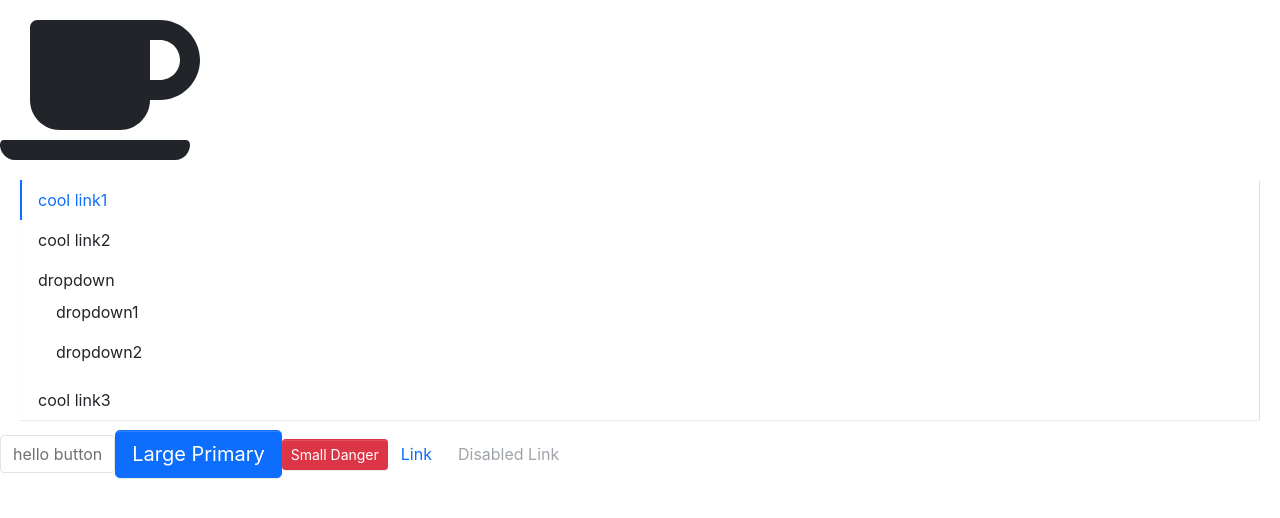
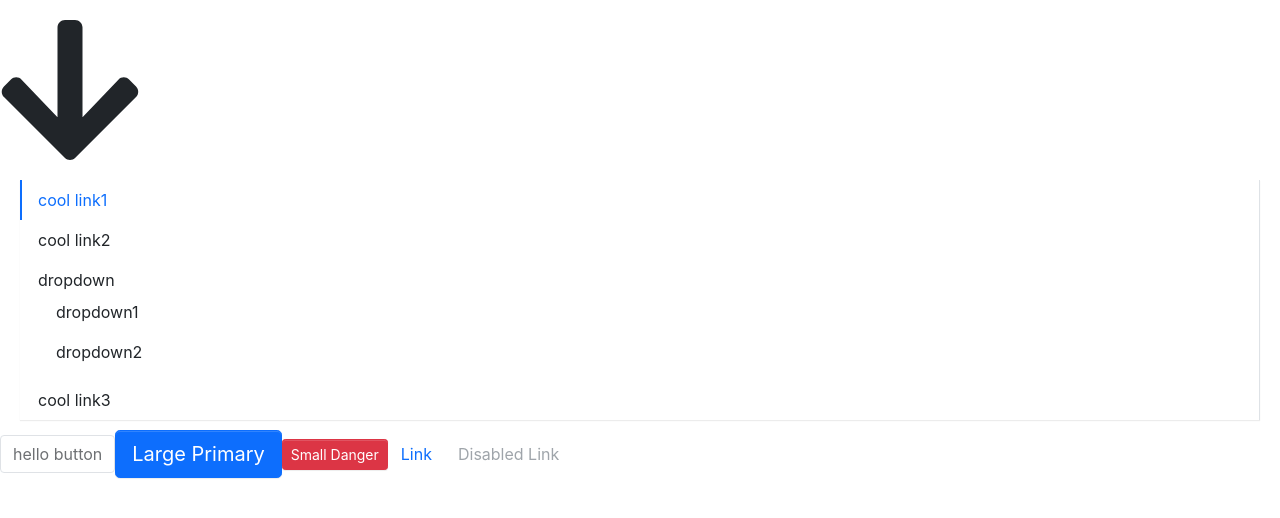
Before and after one commit to superJeff666/myComponents, a React (Create React App) app: page / in a window 1280 px wide. Shown: the top 518 px of the page. Built offline with nearby package versions, Linux system fonts and the light colour scheme.

Commit message:
icon 封装第一步

```diff
--- a/src/App.tsx
+++ b/src/App.tsx
@@ -1,15 +1,17 @@
 import React from "react";
-import { FontAwesomeIcon } from '@fortawesome/react-fontawesome';
-import { faCoffee } from '@fortawesome/free-solid-svg-icons';
+import { library } from '@fortawesome/fontawesome-svg-core';
+import { fas } from '@fortawesome/free-solid-svg-icons';
 import Button, { ButtonType, ButtonSize } from "./components/Button/button";
 import Menu from "./components/Menu/menu";
 import MenuItem from "./components/Menu/menuItem";
 import SubMenu from "./components/Menu/subMenu";
+import Icon from './components/Icon/icon';
+library.add(fas)
 function App() {
   return (
     <div className="App" style={{ marginTop: "10px" }}>
       <header className="App-header">
-      <FontAwesomeIcon icon={faCoffee} size="10x"/>
+       <Icon icon='arrow-down' theme='danger' size='10x'/>
         <Menu
           defaultIndex="0"
           onSelect={(index) => {
--- /dev/null
+++ b/src/components/Icon/icon.tsx
@@ -0,0 +1,21 @@
+import React from 'react';
+import classNames from 'classnames';
+import {FontAwesomeIcon,FontAwesomeIconProps} from '@fortawesome/react-fontawesome';
+
+export type ThemeProps = 'primary' | 'secondary' | 'success' | 'info' | 'warning' | 'danger';
+
+export interface IconProps extends FontAwesomeIconProps {
+  theme?: ThemeProps
+}
+const Icon: React.FC<IconProps> = (props) => {
+  // icon-primary
+  const {className,theme, ...restProps} = props;
+  const classes = classNames('viking-icon', className, {
+      [`icon-${theme}`]: theme
+  })
+  return (
+     <FontAwesomeIcon className={classes} {...restProps}/>
+  )
+}
+
+export default Icon;
```
Also changed, not shown: src/components/Icon/_style.scss (added).
